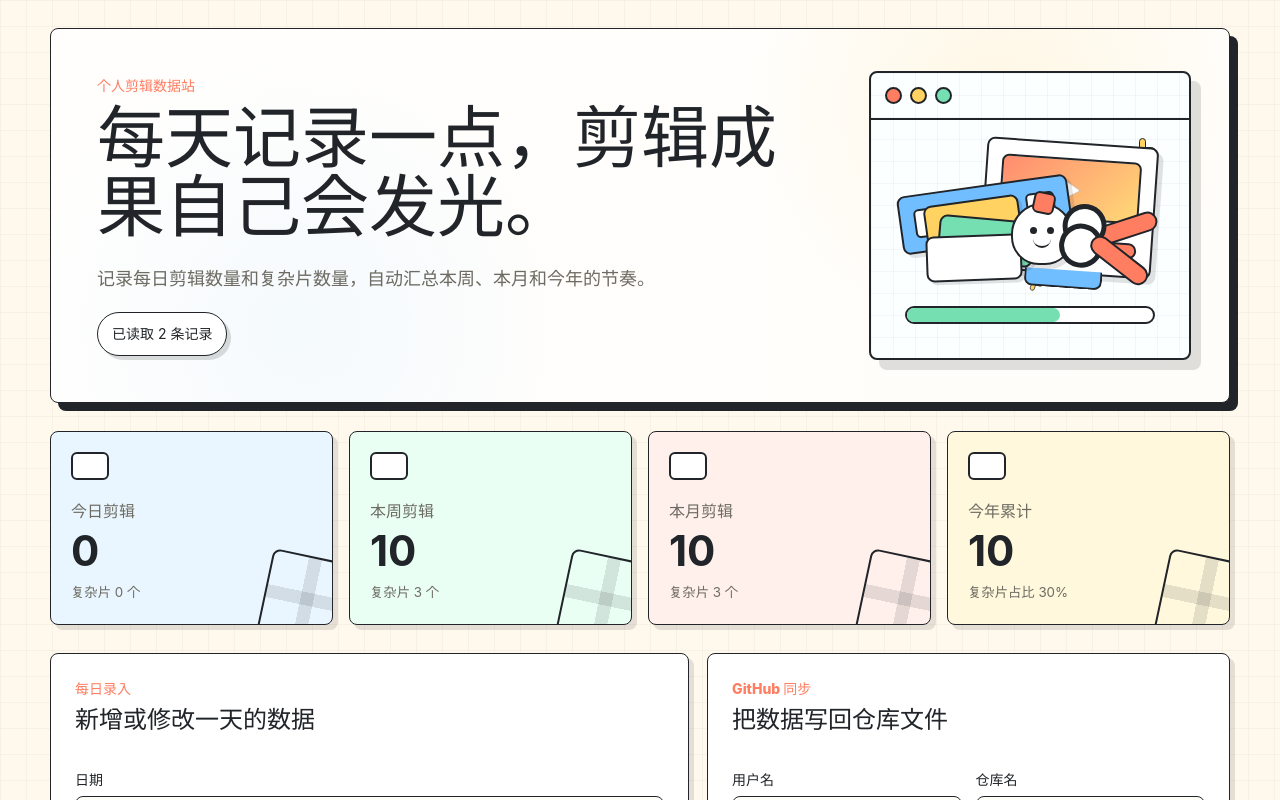
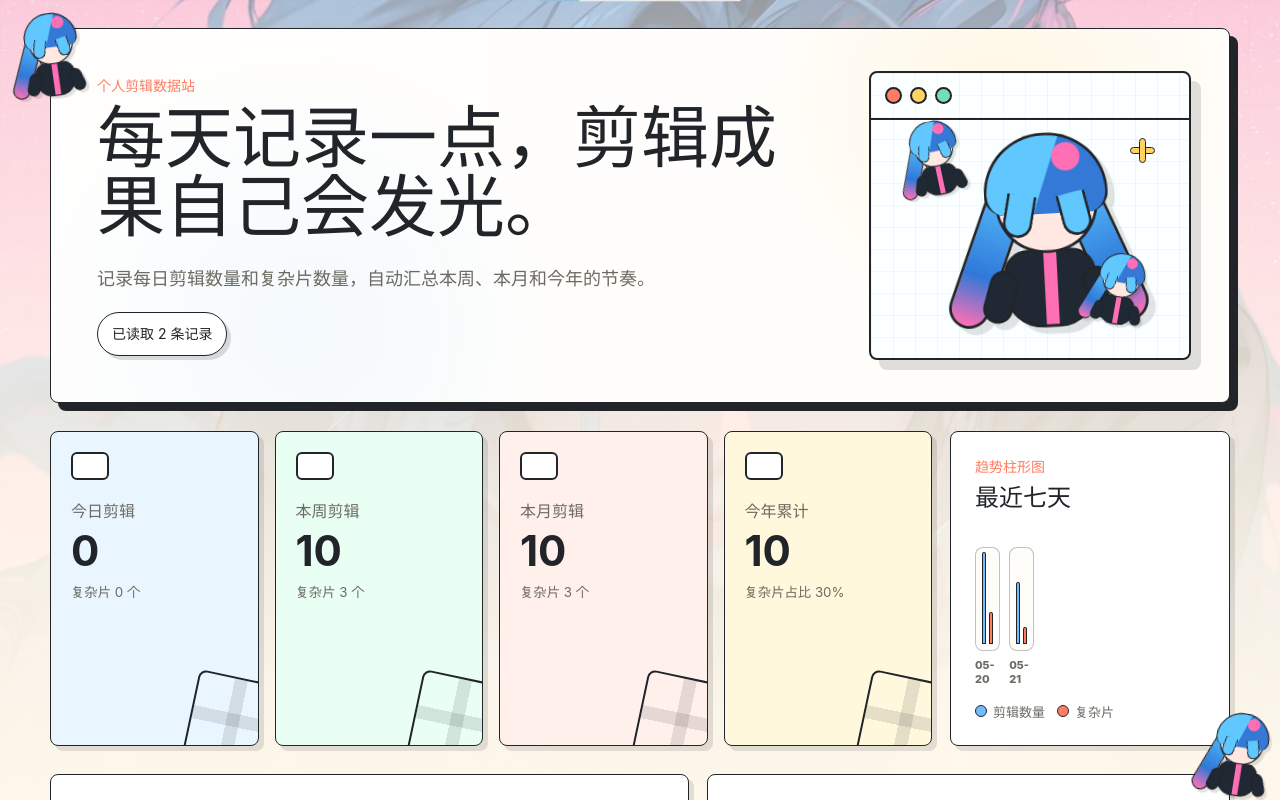
Before and after one commit to a2938145246-cpu/Miku-s-editing-data, a React (Vite) app: page / in a window 1280 px wide. Shown: the top 800 px of the page. Built offline with nearby package versions, Linux system fonts and the light colour scheme.

Commit message:
Add Jinx background and chart visuals

```diff
--- a/src/App.css
+++ b/src/App.css
@@ -1,4 +1,5 @@
 .app-shell {
+  position: relative;
   width: min(1180px, calc(100% - 32px));
   margin: 0 auto;
   padding: 28px 0 48px;
@@ -135,6 +136,186 @@ h1 {
   right: 142px;
   bottom: 64px;
   transform: scale(0.7) rotate(18deg);
+}
+
+.q-jinx {
+  position: absolute;
+  width: 132px;
+  height: 150px;
+  filter: drop-shadow(5px 5px 0 rgba(33, 37, 41, 0.13));
+}
+
+.q-jinx::before,
+.q-jinx::after {
+  position: absolute;
+  top: 38px;
+  width: 26px;
+  height: 106px;
+  border: 2px solid var(--ink);
+  border-radius: 999px;
+  background:
+    linear-gradient(180deg, #57bfff, #2f78d8 64%, #ff6fb6);
+  content: '';
+}
+
+.q-jinx::before {
+  left: 7px;
+  transform: rotate(22deg);
+}
+
+.q-jinx::after {
+  right: 7px;
+  transform: rotate(-22deg);
+}
+
+.q-jinx i {
+  position: absolute;
+  top: 14px;
+  left: 30px;
+  z-index: 2;
+  width: 72px;
+  height: 74px;
+  border: 2px solid var(--ink);
+  border-radius: 42% 42% 48% 48%;
+  background: #ffe8e1;
+}
+
+.q-jinx i::before,
+.q-jinx i::after {
+  position: absolute;
+  top: 32px;
+  width: 9px;
+  height: 12px;
+  border-radius: 50%;
+  background: #1b6fb8;
+  content: '';
+}
+
+.q-jinx i::before {
+  left: 19px;
+}
+
+.q-jinx i::after {
+  right: 19px;
+}
+
+.q-jinx b {
+  position: absolute;
+  top: 3px;
+  left: 22px;
+  z-index: 3;
+  width: 88px;
+  height: 58px;
+  border: 2px solid var(--ink);
+  border-bottom: none;
+  border-radius: 48px 48px 16px 16px;
+  background:
+    radial-gradient(circle at 68% 28%, #ff6fb6 0 10px, transparent 11px),
+    linear-gradient(110deg, #61c7ff 0 50%, #3579d6 51% 100%);
+}
+
+.q-jinx b::before,
+.q-jinx b::after {
+  position: absolute;
+  top: 43px;
+  width: 18px;
+  height: 30px;
+  border: 2px solid var(--ink);
+  border-top: none;
+  border-radius: 0 0 999px 999px;
+  background: #61c7ff;
+  content: '';
+}
+
+.q-jinx b::before {
+  left: 12px;
+  transform: rotate(12deg);
+}
+
+.q-jinx b::after {
+  right: 12px;
+  transform: rotate(-12deg);
+}
+
+.q-jinx span {
+  position: absolute;
+  top: 89px;
+  left: 34px;
+  z-index: 1;
+  width: 64px;
+  height: 54px;
+  border: 2px solid var(--ink);
+  border-radius: 18px 18px 28px 28px;
+  background:
+    linear-gradient(90deg, transparent 43%, #ff6fb6 44% 58%, transparent 59%),
+    #202833;
+}
+
+.q-jinx span::before,
+.q-jinx span::after {
+  position: absolute;
+  top: 12px;
+  width: 18px;
+  height: 36px;
+  border: 2px solid var(--ink);
+  border-radius: 999px;
+  background: #202833;
+  content: '';
+}
+
+.q-jinx span::before {
+  left: -16px;
+  transform: rotate(18deg);
+}
+
+.q-jinx span::after {
+  right: -16px;
+  transform: rotate(-18deg);
+}
+
+.main-jinx {
+  top: 82px;
+  left: 108px;
+  transform: scale(1.35) rotate(-3deg);
+}
+
+.corner-jinx {
+  width: 86px;
+  height: 96px;
+  transform: scale(0.58);
+  transform-origin: top left;
+}
+
+.cartoon-board .top-left {
+  top: 54px;
+  left: 22px;
+  transform: scale(0.52) rotate(-12deg);
+}
+
+.cartoon-board .bottom-right {
+  right: 10px;
+  bottom: 16px;
+  transform: scale(0.5) rotate(10deg);
+}
+
+.page-jinx-corner {
+  position: fixed;
+  z-index: 4;
+  width: 64px;
+  height: 72px;
+  pointer-events: none;
+}
+
+.page-jinx-corner.left-corner {
+  top: 12px;
+  left: 12px;
+  transform: rotate(-8deg);
+}
+
+.page-jinx-corner.right-corner {
+  right: 14px;
+  bottom: 18px;
+  transform: rotate(9deg);
 }
 
 .editor-screen {
@@ -404,6 +585,12 @@ h1 {
   display: grid;
   grid-template-columns: repeat(4, minmax(0, 1fr));
   gap: 16px;
+}
+
+.summary-layout {
+  display: grid;
+  grid-template-columns: minmax(0, 1fr) 280px;
+  gap: 18px;
   margin: 28px 0;
 }
 
@@ -481,6 +668,84 @@ h1 {
   display: block;
   margin-top: 10px;
   color: var(--muted);
+}
+
+.side-chart {
+  align-content: start;
+  min-height: 184px;
+}
+
+.bar-chart {
+  display: grid;
+  grid-template-columns: repeat(7, minmax(20px, 1fr));
+  gap: 9px;
+  align-items: end;
+  min-height: 134px;
+}
+
+.bar-item {
+  display: grid;
+  gap: 7px;
+  justify-items: center;
+}
+
+.bar-track {
+  position: relative;
+  display: flex;
+  align-items: end;
+  gap: 3px;
+  width: 100%;
+  height: 104px;
+  padding: 6px;
+  box-sizing: border-box;
+  border: 1px solid rgba(33, 37, 41, 0.28);
+  border-radius: 8px;
+  background: rgba(255, 253, 247, 0.72);
+}
+
+.bar {
+  display: block;
+  width: 50%;
+  min-height: 5px;
+  border: 1px solid var(--ink);
+  border-radius: 999px 999px 4px 4px;
+}
+
+.edit-bar {
+  background: var(--blue);
+}
+
+.complex-bar {
+  background: var(--coral);
+}
+
+.bar-item small {
+  color: var(--muted);
+  font-size: 11px;
+  font-weight: 800;
+}
+
+.chart-legend {
+  display: flex;
+  gap: 12px;
+  color: var(--muted);
+  font-size: 13px;
+  font-weight: 800;
+}
+
+.chart-legend span::before {
+  display: inline-block;
+  width: 10px;
+  height: 10px;
+  margin-right: 6px;
+  border: 1px solid var(--ink);
+  border-radius: 50%;
+  background: var(--blue);
+  content: '';
+}
+
+.chart-legend span:nth-child(2)::before {
+  background: var(--coral);
 }
 
 .work-grid {
@@ -676,7 +941,8 @@ button:disabled {
 
 @media (max-width: 900px) {
   .hero-section,
-  .work-grid {
+  .work-grid,
+  .summary-layout {
     grid-template-columns: 1fr;
   }
 
@@ -691,6 +957,10 @@ button:disabled {
 
   .summary-grid {
     grid-template-columns: repeat(2, minmax(0, 1fr));
+  }
+
+  .side-chart {
+    order: -1;
   }
 
   .filter-grid {
@@ -721,6 +991,15 @@ button:disabled {
     margin: 0 18px 24px;
   }
 
+  .main-jinx {
+    left: 50%;
+    transform: translateX(-50%) scale(1.22) rotate(-3deg);
+  }
+
+  .page-jinx-corner {
+    display: none;
+  }
+
   .film-roll {
     width: 178px;
     left: 22px;
@@ -736,6 +1015,10 @@ button:disabled {
     grid-template-columns: 1fr;
   }
 
+  .bar-chart {
+    grid-template-columns: repeat(7, minmax(18px, 1fr));
+  }
+
   .panel {
     padding: 18px;
   }
--- a/src/App.tsx
+++ b/src/App.tsx
@@ -254,6 +254,16 @@ function App() {
   }, [records, filters])
 
   const filteredTotals = getTotals(filteredRecords)
+  const chartRecords = useMemo(
+    () => [...records].sort((a, b) => a.date.localeCompare(b.date)).slice(-7),
+    [records],
+  )
+  const chartMax = Math.max(
+    1,
+    ...chartRecords.map((record) =>
+      Math.max(record.editCount, record.complexCount),
+    ),
+  )
 
   function saveConfig() {
     localStorage.setItem(CONFIG_KEY, JSON.stringify(config))
@@ -346,6 +356,20 @@ function App() {
 
   return (
     <main className="app-shell">
+      <div className="page-jinx-corner left-corner" aria-hidden="true">
+        <div className="q-jinx corner-jinx">
+          <i></i>
+          <b></b>
+          <span></span>
+        </div>
+      </div>
+      <div className="page-jinx-corner right-corner" aria-hidden="true">
+        <div className="q-jinx corner-jinx">
+          <i></i>
+          <b></b>
+          <span></span>
+        </div>
+      </div>
       <section className="hero-section" aria-label="剪辑统计概览">
         <div className="hero-copy">
           <p className="eyebrow">个人剪辑数据站</p>
@@ -365,42 +389,26 @@ function App() {
           </div>
           <div className="sparkle one"></div>
           <div className="sparkle two"></div>
-          <div className="editor-screen">
-            <div className="preview-window">
+          <div className="q-jinx main-jinx">
+            <i></i>
+            <b></b>
             <span></span>
           </div>
-            <div className="mini-timeline">
+          <div className="q-jinx corner-jinx top-left">
             <i></i>
-              <i></i>
-              <i></i>
-            </div>
-          </div>
-          <div className="film-roll">
-            <i></i>
-            <i></i>
-            <i></i>
-            <i></i>
-          </div>
-          <div className="clip-stack">
-            <span></span>
-            <span></span>
+            <b></b>
             <span></span>
           </div>
-          <div className="editor-mascot">
+          <div className="q-jinx corner-jinx bottom-right">
             <i></i>
             <b></b>
-          </div>
-          <div className="scissor-shape">
             <span></span>
-            <span></span>
-          </div>
-          <div className="timeline-line">
-            <b></b>
           </div>
         </div>
       </section>
 
-      <section className="summary-grid" aria-label="核心统计">
+      <section className="summary-layout" aria-label="核心统计">
+        <div className="summary-grid">
           {summary.map((item) => (
             <article className={`stat-card ${item.tone}`} key={item.label}>
               <span className="stat-icon"></span>
@@ -409,6 +417,36 @@ function App() {
               <small>{item.sub}</small>
             </article>
           ))}
+        </div>
+        <aside className="panel side-chart" aria-label="最近七天柱形统计图">
+          <div className="section-heading">
+            <p>趋势柱形图</p>
+            <h2>最近七天</h2>
+          </div>
+          <div className="bar-chart">
+            {chartRecords.map((record) => (
+              <div className="bar-item" key={record.date}>
+                <div className="bar-track">
+                  <span
+                    className="bar edit-bar"
+                    style={{ height: `${(record.editCount / chartMax) * 100}%` }}
+                  ></span>
+                  <span
+                    className="bar complex-bar"
+                    style={{
+                      height: `${(record.complexCount / chartMax) * 100}%`,
+                    }}
+                  ></span>
+                </div>
+                <small>{record.date.slice(5)}</small>
+              </div>
+            ))}
+          </div>
+          <div className="chart-legend">
+            <span>剪辑数量</span>
+            <span>复杂片</span>
+          </div>
+        </aside>
       </section>
 
       <section className="work-grid">
--- a/src/index.css
+++ b/src/index.css
@@ -11,11 +11,7 @@
     Inter, ui-sans-serif, system-ui, -apple-system, BlinkMacSystemFont, "Segoe UI",
     "Microsoft YaHei", sans-serif;
   color: var(--ink);
-  background:
-    linear-gradient(rgba(33, 37, 41, 0.035) 1px, transparent 1px),
-    linear-gradient(90deg, rgba(33, 37, 41, 0.035) 1px, transparent 1px),
-    var(--paper);
-  background-size: 26px 26px;
+  background: var(--paper);
   font-synthesis: none;
   text-rendering: optimizeLegibility;
   -webkit-font-smoothing: antialiased;
@@ -27,7 +23,51 @@
 }
 
 body {
+  min-height: 100vh;
   margin: 0;
+}
+
+body::before {
+  position: fixed;
+  inset: 0;
+  z-index: -2;
+  background:
+    linear-gradient(rgba(33, 37, 41, 0.035) 1px, transparent 1px),
+    linear-gradient(90deg, rgba(33, 37, 41, 0.035) 1px, transparent 1px),
+    url('./assets/jinx-background.jpg') center top / cover no-repeat fixed;
+  background-size: 26px 26px, 26px 26px, cover;
+  content: '';
+  opacity: 0.62;
+  -webkit-mask-image: linear-gradient(
+    to bottom,
+    rgba(0, 0, 0, 0.95) 0%,
+    rgba(0, 0, 0, 0.62) 48%,
+    rgba(0, 0, 0, 0.16) 100%
+  );
+  mask-image: linear-gradient(
+    to bottom,
+    rgba(0, 0, 0, 0.95) 0%,
+    rgba(0, 0, 0, 0.62) 48%,
+    rgba(0, 0, 0, 0.16) 100%
+  );
+}
+
+body::after {
+  position: fixed;
+  inset: 0;
+  z-index: -1;
+  background: linear-gradient(
+    to bottom,
+    rgba(255, 248, 236, 0.28),
+    rgba(255, 248, 236, 0.72) 58%,
+    rgba(255, 248, 236, 0.94)
+  );
+  content: '';
+}
+
+#root {
+  position: relative;
+  z-index: 0;
 }
 
 a {
```
Also changed, not shown: src/assets/jinx-background.jpg (added). Lines whose indentation alone changed are shown as unchanged.
